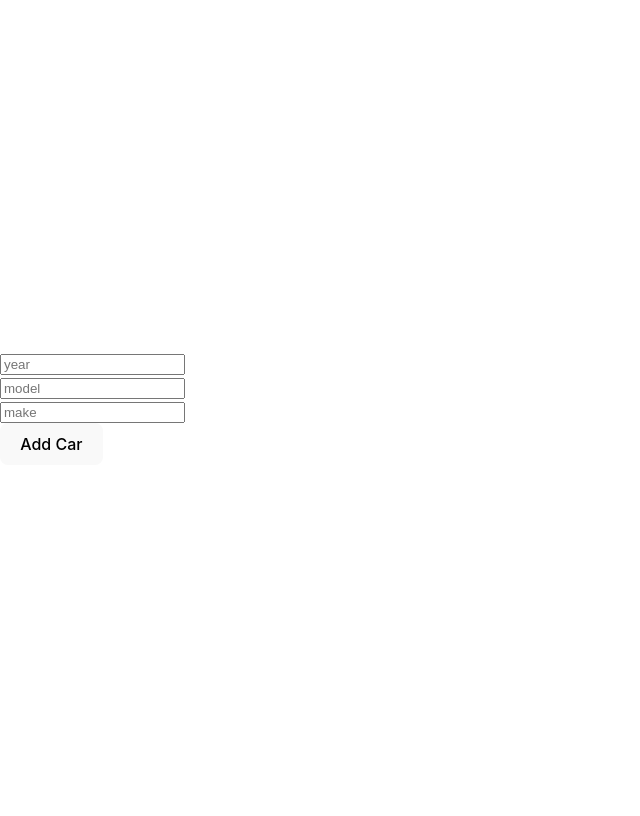
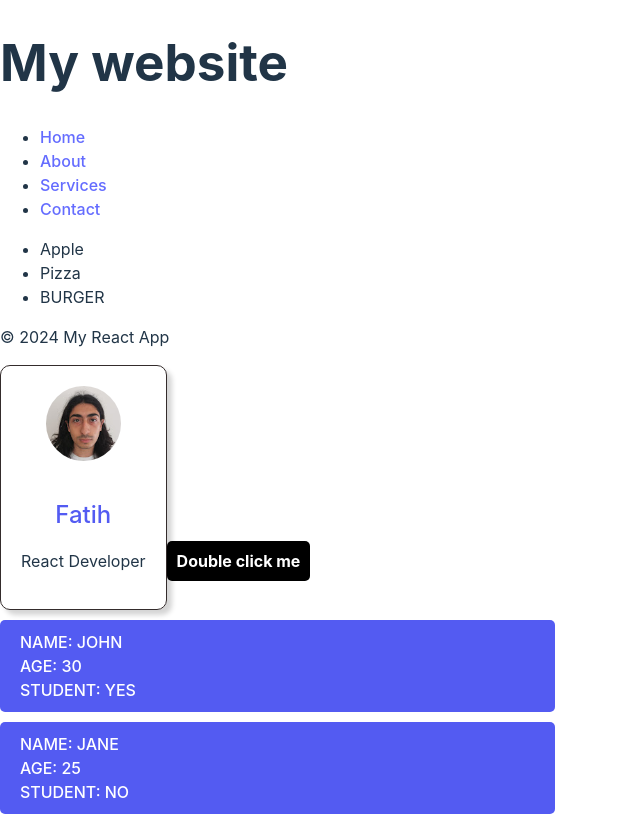
Before and after one commit to fevren2001/my-react-app, a React (Vite) app: page / in a window 1280 px wide. Shown: the top 816 px of the page, without its empty margins (0-640 px from the left). Built offline with nearby package versions, Linux system fonts and the light colour scheme.

Commit message:
All Concepts finished
Goodbye

```diff
--- a/src/App.jsx
+++ b/src/App.jsx
@@ -36,7 +36,7 @@ function App() {
   ];
   return(
     <>
-    {/* <Header></Header>
+    <Header></Header>
     <Food></Food>
     <Footer></Footer>
     <Card></Card>
@@ -60,7 +60,7 @@ function App() {
     <ColorPicker></ColorPicker>
     <UpdaterFunctionComponent></UpdaterFunctionComponent>
     <Car></Car>
-    <ArrayComponent></ArrayComponent> */}
+    <ArrayComponent></ArrayComponent>
     <Cars></Cars>
     </>
   );
```
